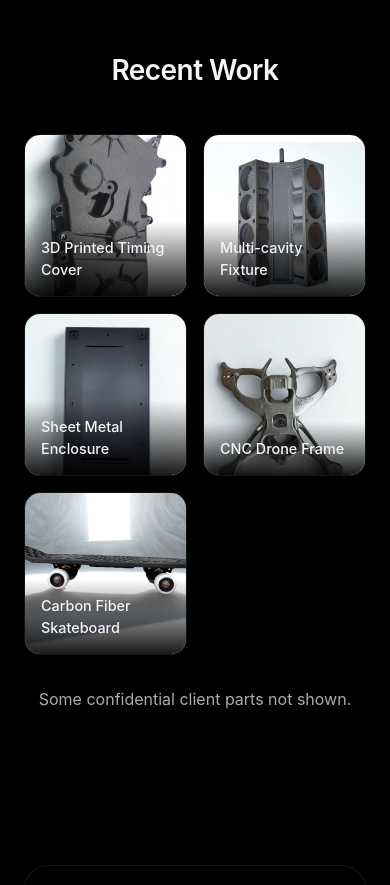
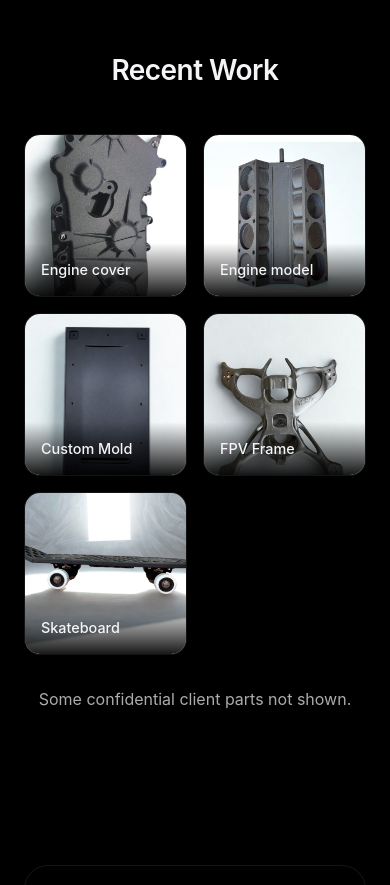
Before and after one commit to cibhiadhinath/unbound3d-landing-page, a website built with Vite: page index.html in a window 390 px wide. Shown: the part 4920-5805 px from the top of the page. Built offline with nearby package versions, Linux system fonts and the light colour scheme.

Commit message:
fix: Update Recent Work names + Team names + Mobile scrollbar

```diff
--- a/index.html
+++ b/index.html
@@ -252,26 +252,26 @@
         <section class="reveal">
             <div class="container">
                 <h2 class="section-title text-center">Recent Work</h2>
-                <div class="sample-grid">
+                <div class="sample-grid" style="justify-content: center;">
                     <div class="sample-item">
-                        <img class="sample-img" src="/work/work-1.jpg" alt="3D Printed Timing Cover" loading="lazy">
-                        <div class="sample-caption">3D Printed Timing Cover</div>
+                        <img class="sample-img" src="/work/work-1.jpg" alt="Engine Cover" loading="lazy">
+                        <div class="sample-caption">Engine cover</div>
                     </div>
                     <div class="sample-item">
-                        <img class="sample-img" src="/work/work-2.png" alt="Multi-cavity Fixture" loading="lazy">
-                        <div class="sample-caption">Multi-cavity Fixture</div>
+                        <img class="sample-img" src="/work/work-2.png" alt="Engine Model" loading="lazy">
+                        <div class="sample-caption">Engine model</div>
                     </div>
                     <div class="sample-item">
-                        <img class="sample-img" src="/work/work-3.png" alt="Sheet Metal Enclosure" loading="lazy">
-                        <div class="sample-caption">Sheet Metal Enclosure</div>
+                        <img class="sample-img" src="/work/work-3.png" alt="Custom Mold" loading="lazy">
+                        <div class="sample-caption">Custom Mold</div>
                     </div>
                     <div class="sample-item">
-                        <img class="sample-img" src="/work/work-4.png" alt="CNC Drone Frame" loading="lazy">
-                        <div class="sample-caption">CNC Drone Frame</div>
+                        <img class="sample-img" src="/work/work-4.png" alt="FPV Frame" loading="lazy">
+                        <div class="sample-caption">FPV Frame</div>
                     </div>
                     <div class="sample-item">
-                        <img class="sample-img" src="/work/work-5.png" alt="Carbon Fiber Skateboard" loading="lazy">
-                        <div class="sample-caption">Carbon Fiber Skateboard</div>
+                        <img class="sample-img" src="/work/work-5.png" alt="Skateboard" loading="lazy">
+                        <div class="sample-caption">Skateboard</div>
                     </div>
                 </div>
                 <div class="text-center" style="margin-top: 2rem;">
--- a/src/style.css
+++ b/src/style.css
@@ -59,9 +59,21 @@
     -webkit-appearance: none !important;
   }
 
+  /* Target html and body specifically for mobile scrollbar */
+  html::-webkit-scrollbar,
+  body::-webkit-scrollbar {
+    width: 0px !important;
+    background: transparent !important;
+  }
+
   body,
   html {
     scrollbar-width: none !important;
+    -ms-overflow-style: none !important;
+    overflow-x: hidden !important;
+    /* Prevent side grey area */
+    background-color: var(--bg-color);
+    /* Ensure bg is black behind everything */
   }
 }
 
```
Also changed, not shown: team.html (+2 -2 lines), 1 other file.
